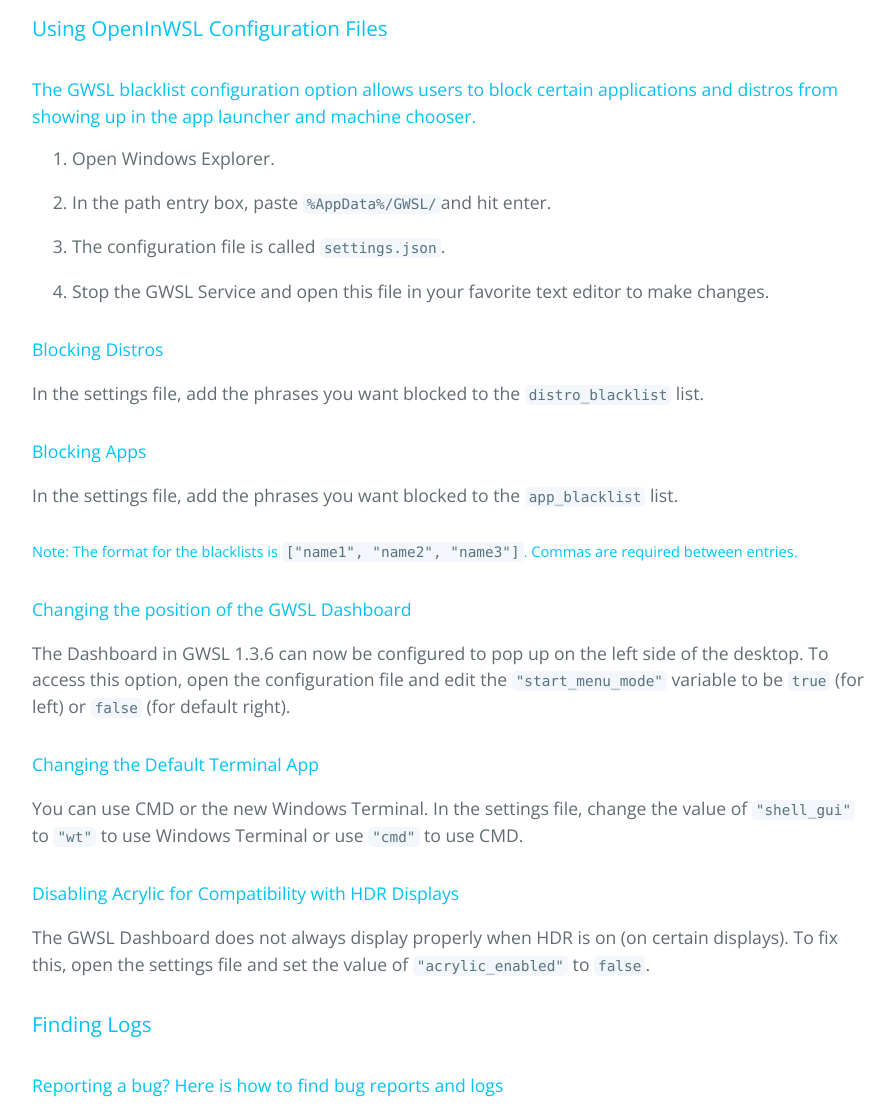
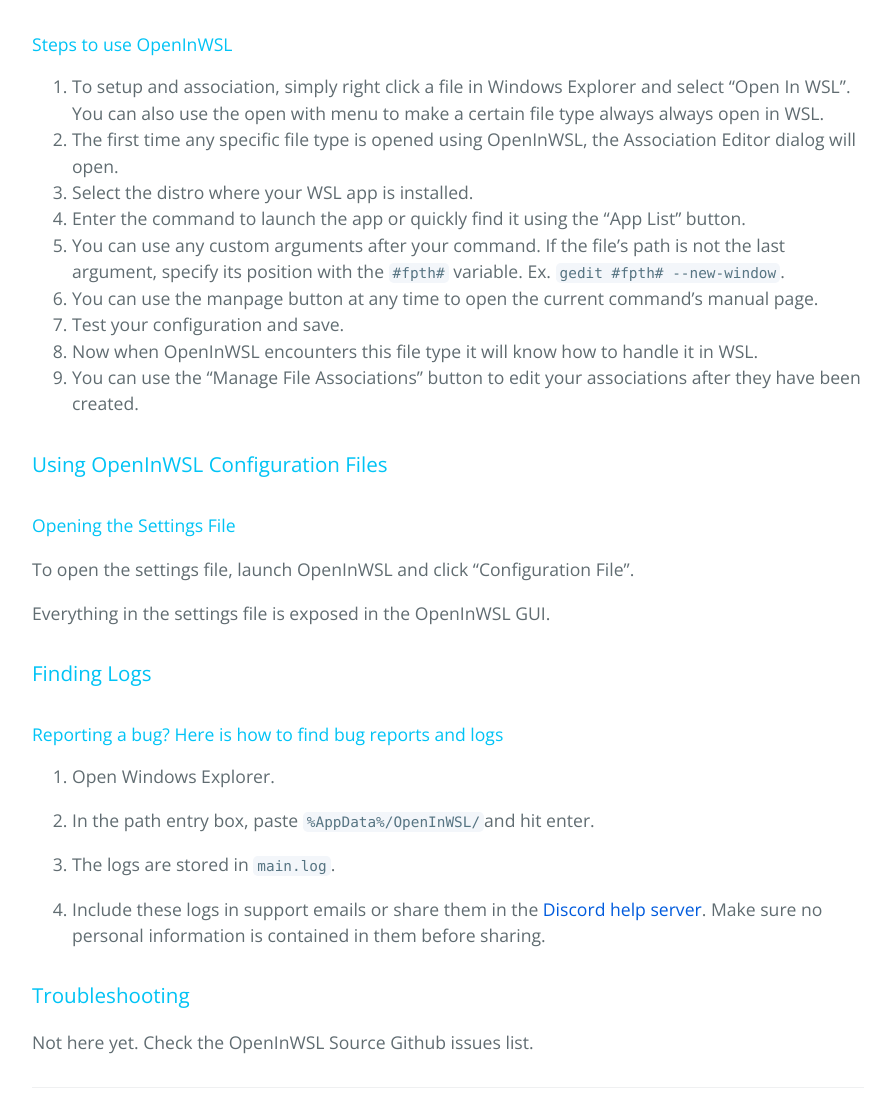
Before and after one commit to Opticos/openinwsl, a Jekyll site: the page built from tutorials/manual.md, in a window 1280 px wide and 1400 px high, scrolled down 1729 px. Shown: the part 286-1400 px from the top of the window, without its empty margins (192-1084 px from the left). Built offline with Jekyll 4.4.1, drawn with Linux system fonts in a browser that asks for light colours; the repository's description, which GitHub fills in, is left out; some of the changed text lies outside the part shown.

Commit message:
Update manual.md

````diff
--- a/tutorials/manual.md
+++ b/tutorials/manual.md
@@ -7,10 +7,9 @@
 1.  [Prerequisites](#prerequisites)
 2.  [Installing OpenInWSL](#installing-openinwsl)
 3.  [Using OpenInWSL](#using-openinwsl)
-4.  [Getting Linux File Handler Apps on WSL](#configuring-a-wsl-distro-for-use-with-gwsl)
-5.  [Using OpenInWSL Configuration Files](#using-openinwsl-configuration-files)
-6.  [Finding Logs](#finding-logs)
-7.  [Troubleshooting](#troubleshooting)
+4.  [Using OpenInWSL Configuration Files](#using-openinwsl-configuration-files)
+5.  [Finding Logs](#finding-logs)
+6.  [Troubleshooting](#troubleshooting)
 
 
 ***
@@ -41,40 +40,26 @@
   <iframe width="560" height="315" src="https://www.youtube-nocookie.com/embed/8SPFVe47qYA" title="YouTube video player" frameborder="0" allow="accelerometer; autoplay; clipboard-write; encrypted-media; gyroscope; picture-in-picture" allowfullscreen></iframe>
 </div>
 
+OpenInWSL lets you set WSL Linux apps as file handlers in Windows.
+
+#### Steps to use OpenInWSL
+
+1. To setup and association, simply right click a file in Windows Explorer and select "Open In WSL". You can also use the open with menu to make a certain file type always always open in WSL.
+2. The first time any specific file type is opened using OpenInWSL, the Association Editor dialog will open.
+3. Select the distro where your WSL app is installed.
+4. Enter the command to launch the app or quickly find it using the "App List" button.
+5. You can use any custom arguments after your command. If the file's path is not the last argument, specify its position with the ```#fpth#``` variable. Ex. ```gedit #fpth# --new-window```.
+6. You can use the manpage button at any time to open the current command's manual page.
+7. Test your configuration and save.
+8. Now when OpenInWSL encounters this file type it will know how to handle it in WSL.
+9. You can use the "Manage File Associations" button to edit your associations after they have been created.
 
 ### Using OpenInWSL Configuration Files ###
 
-#### The GWSL blacklist configuration option allows users to block certain applications and distros from showing up in the app launcher and machine chooser.
-1.  Open Windows Explorer.
+#### Opening the Settings File
+To open the settings file, launch OpenInWSL and click "Configuration File".
 
-2.  In the path entry box, paste ```%AppData%/GWSL/```and hit enter.
-
-3.  The configuration file is called ```settings.json```.
-
-4.  Stop the GWSL Service and open this file in your favorite text editor to make changes.
-
-#### Blocking Distros
-
-In the settings file, add the phrases you want blocked to the ```distro_blacklist``` list.
-
-#### Blocking Apps
-
-In the settings file, add the phrases you want blocked to the ```app_blacklist``` list.
-
-##### Note: The format for the blacklists is ```["name1", "name2", "name3"]```. Commas are required between entries.
-
-#### Changing the position of the GWSL Dashboard
-
-The Dashboard in GWSL 1.3.6 can now be configured to pop up on the left side of the desktop. To access this option, open the configuration file and edit the ```"start_menu_mode"``` variable to be ```true``` (for left) or ```false``` (for default right).
-
-#### Changing the Default Terminal App
-
-You can use CMD or the new Windows Terminal. In the settings file, change the value of ```"shell_gui"``` to ```"wt"``` to use Windows Terminal or use ```"cmd"``` to use CMD.
-
-#### Disabling Acrylic for Compatibility with HDR Displays
-
-The GWSL Dashboard does not always display properly when HDR is on (on certain displays). To fix this, open the settings file and set the value of ```"acrylic_enabled"``` to ```false```.
-
+Everything in the settings file is exposed in the OpenInWSL GUI.
 
 ### Finding Logs ###
 
````
